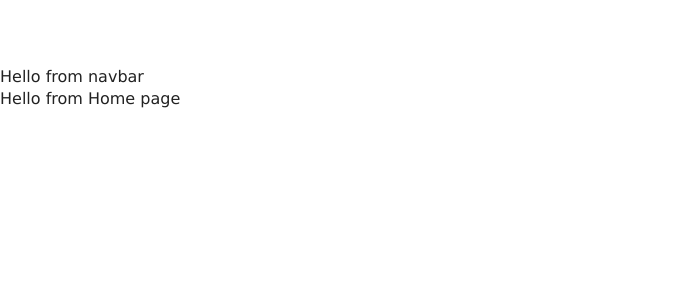
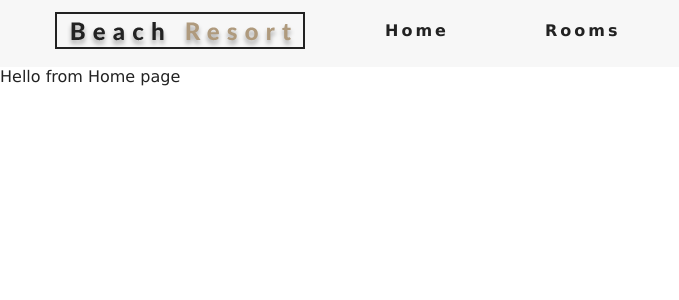
Before and after one commit to Sepp1324/Hotel-Reservation, a React (Create React App) app in the folder resort/: page / in a window 1280 px wide. Shown: the top 300 px of the page, without its empty margins (0-679 px from the left). Built offline with nearby package versions, Linux system fonts and the light colour scheme.

Commit message:
Worked on Navbar

```diff
--- a/resort/src/components/Navbar.js
+++ b/resort/src/components/Navbar.js
@@ -1,7 +1,54 @@
 import React, { Component } from 'react'
+import logo from '../images/logo.svg'
+import { FaAlignRight } from 'react-icons/fa'
+import {Link} from 'react-router-dom'
 
 export default class Navbar extends Component {
+state={
+    isOpen:false
+}
+
+handleToggle = () => {
+    this.setState({isOpen:!this.state.isOpen})
+}
+
     render() {
-        return <div>Hello from navbar</div>;
+        return (
+          <nav className="navbar">
+            <div className="nav-center">
+              <div className="nav-header">
+                <Link to="/">
+                  <img src={logo} alt="Beach Resort" />
+                </Link>
+
+                <button
+                  type="button"
+                  className="nav-btn"
+                  onClick={this.handleToggle}
+                >
+                  <FaAlignRight className="nav-icon" />
+                </button>
+              </div>
+              <ul
+                className={
+                  this.state.isOpen ? "nav-links show-nav" : "nav-links"
+                }
+              >
+                <li>
+                  <Link to="/">Home</Link>
+                </li>
+              </ul>
+              <ul
+                className={
+                  this.state.isOpen ? "nav-links show-nav" : "nav-links"
+                }
+              >
+                <li>
+                  <Link to="/rooms">Rooms</Link>
+                </li>
+              </ul>
+            </div>
+          </nav>
+        );
     }
 }
```
Also changed, not shown: resort/src/App.js (+8 -8 lines).
